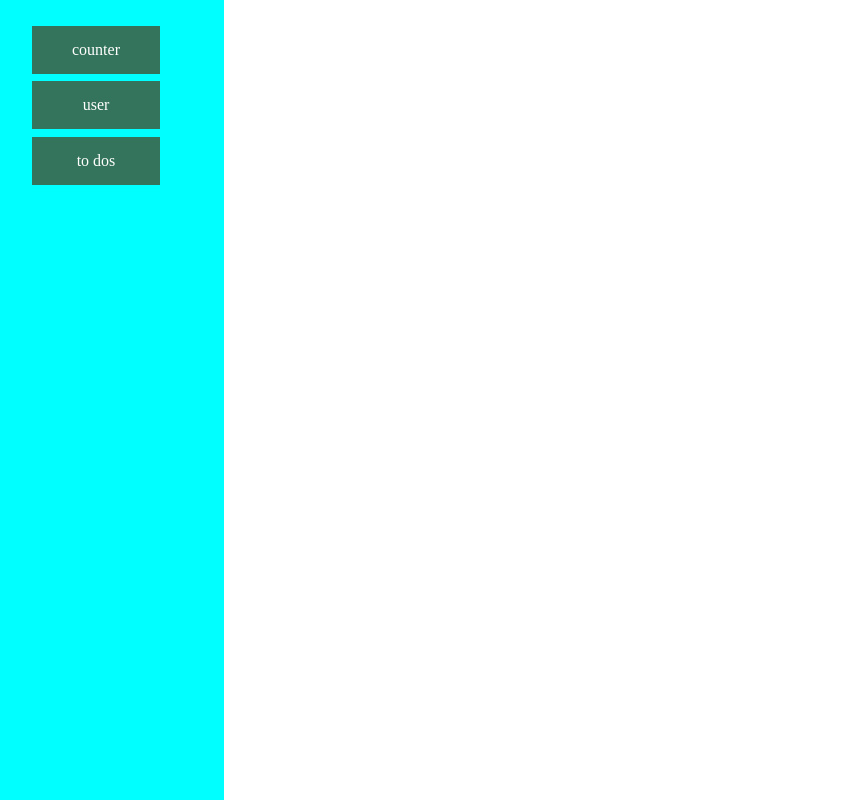
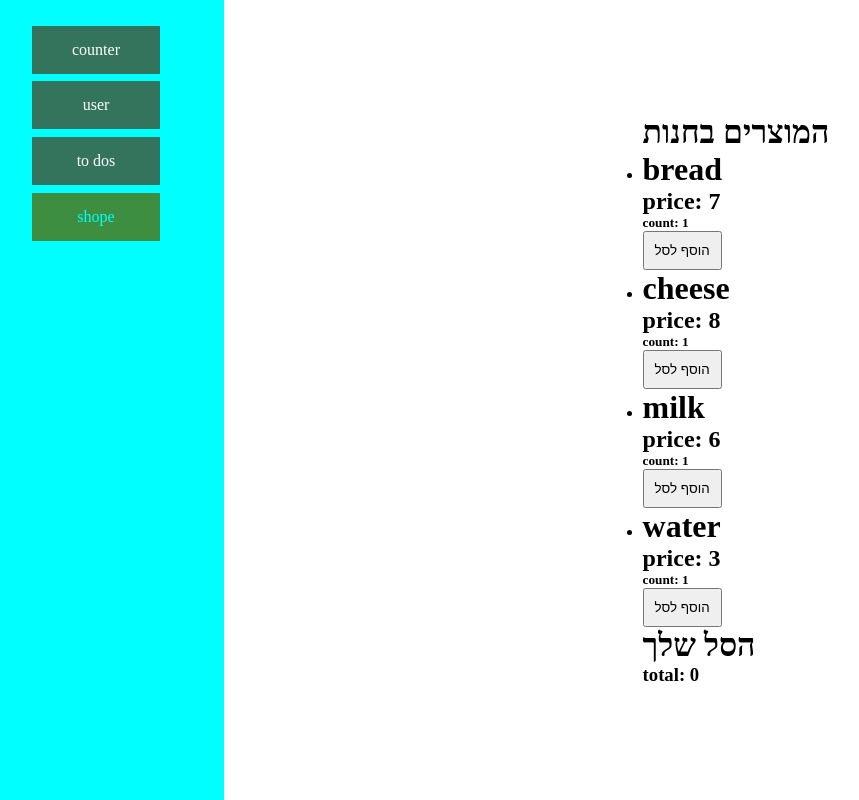
Before and after one commit to menachemmiler/ReactRedux, a React (Vite) app: page /ReactRedux/shope in a window 1280 px wide. Before the commit this address had no page. Shown: the whole page, without its empty margins (32-891 px from the left). Built offline with nearby package versions, Linux system fonts and the light colour scheme.

Commit message:
with shope page

```diff
--- a/src/App.tsx
+++ b/src/App.tsx
@@ -7,6 +7,7 @@ import NavBar from "./components/NavBar";
 import { Route, Routes } from "react-router-dom";
 import ToDos from "./components/ToDos";
 import Home from "./pages/Home";
+import Shope from "./components/Shope";
 
 function App() {
   return (
@@ -20,6 +21,7 @@ function App() {
             <Route path="/ReactRedux/counter" element={<Counter />} />
             <Route path="/ReactRedux/user" element={<User />} />
             <Route path="/ReactRedux/toDos" element={<ToDos />} />
+            <Route path="/ReactRedux/shope" element={<Shope />} />
           </Routes>
         </div>
       </div>
--- a/src/components/NavBar.tsx
+++ b/src/components/NavBar.tsx
@@ -6,6 +6,7 @@ const NavBar = () => {
       <NavLink to={"/ReactRedux/counter"}>counter</NavLink>
       <NavLink to={"/ReactRedux/user"}>user</NavLink>
       <NavLink to={"/ReactRedux/todos"}>to dos</NavLink>
+      <NavLink to={"/ReactRedux/shope"}>shope</NavLink>
     </div>
   );
 };
--- /dev/null
+++ b/src/components/Shope.tsx
@@ -0,0 +1,49 @@
+import { useSelector } from "react-redux";
+import { RootState } from "../redux/store";
+import { useDispatch } from "react-redux";
+import { products } from "../utils/shope";
+import { addProduct } from "../redux/CartSlice";
+
+const Shope = () => {
+  const { items, total } = useSelector((state: RootState) => state.shope);
+
+  const dispatch = useDispatch(); //מחלקה שמאפשרת לבצע שינויים בסטייט
+
+  return (
+    <div className="todos">
+      <div>
+        <h1>המוצרים בחנות</h1>
+        <ul>
+          {products.map((t) => (
+            <li key={t.id} className={`${t.name}`}>
+              <h1>{t.name}</h1>
+              <h2>price: {t.price}</h2>
+              <h5>count: {t.quantity}</h5>
+              <button
+                onClick={() => {
+                  dispatch(addProduct({ id: t.id }));
+                }}
+              >
+                הוסף לסל
+              </button>
+            </li>
+          ))}
+        </ul>
+      </div>
+
+      <h1>הסל שלך</h1>
+      <ul>
+        {items.map((t) => (
+          <li key={t.id} className={`${t.name}`}>
+            <h1>{t.name}</h1>
+            <h2>price: {t.price}</h2>
+            <h5>count: {t.quantity}</h5>
+          </li>
+        ))}
+      </ul>
+      <h3>total: {total}</h3>
+    </div>
+  );
+};
+
+export default Shope;
--- /dev/null
+++ b/src/redux/CartSlice.ts
@@ -0,0 +1,41 @@
+import { createSlice, PayloadAction } from "@reduxjs/toolkit";
+import CartState from "../types/CartState";
+import { products, totalCart } from "../utils/shope";
+import Cart from "../types/Cart";
+
+//כל המוצרים של החנות
+const shopeProducts: Cart[] = products;
+
+//ההגדרה של הסטייט
+//הסטייט מייצג עגלת קניות
+const initialState: CartState = {
+  items: [],
+  total: 0,
+};
+
+export const cartSlice = createSlice({
+  name: "shope",
+  initialState,
+  reducers: {
+    addProduct: (state, actions: PayloadAction<{ id: string }>) => {
+      const itemId = actions.payload.id;
+      const newItem: Cart | undefined = shopeProducts.find(
+        (i) => i.id == itemId
+      );
+      if (!newItem) return;
+      const ifExist = state.items.find((i) => i.id == itemId);
+      if (ifExist) {
+        ifExist.quantity += 1;
+      } else {
+        state.items.push(newItem);
+      }
+      state.total = totalCart(state.items);
+    },
+  },
+});
+
+//ייצוא הפעולות של הסטייט
+export const { addProduct } = cartSlice.actions;
+
+// ייצוא ה-reducer לשימוש ב-store
+// export default counterSlice;
--- a/src/redux/store.ts
+++ b/src/redux/store.ts
@@ -2,12 +2,14 @@ import { configureStore } from "@reduxjs/toolkit";
 import { counterSlice } from "./counterSlice";
 import { userSlice } from "./userSlice";
 import { toDoSlice } from "./toDosSlice";
+import { cartSlice } from "./CartSlice";
 
 export const store = configureStore({
   reducer: {
     counter: counterSlice.reducer,
     user: userSlice.reducer,
     todo: toDoSlice.reducer,
+    shope: cartSlice.reducer,
   },
 });
 
--- /dev/null
+++ b/src/types/Cart.ts
@@ -0,0 +1,6 @@
+export default interface Cart {
+  id: string;
+  name: string;
+  price: number;
+  quantity: number;
+}
--- /dev/null
+++ b/src/types/CartState.ts
@@ -0,0 +1,6 @@
+import Cart from "./Cart";
+
+export default interface CartState {
+  items: Cart[];
+  total: number;
+}
--- /dev/null
+++ b/src/utils/shope.ts
@@ -0,0 +1,39 @@
+import Cart from "../types/Cart";
+
+//list of all products in the shope
+export const products: Cart[] = [
+  {
+    id: "1",
+    name: "bread",
+    price: 7,
+    quantity: 1,
+  },
+  {
+    id: "2",
+    name: "cheese",
+    price: 8,
+    quantity: 1,
+  },
+  {
+    id: "3",
+    name: "milk",
+    price: 6,
+    quantity: 1,
+  },
+  {
+    id: "4",
+    name: "water",
+    price: 3,
+    quantity: 1,
+  },
+];
+
+export const totalCart = (items: Cart[]): number => {
+  let sumAll = items.reduce((a, b) => {
+    return a + b.price * b.quantity;
+  }, 0);
+  if (!sumAll) {
+    console.log("problem in totalCart!");
+  }
+  return sumAll;
+};
```
